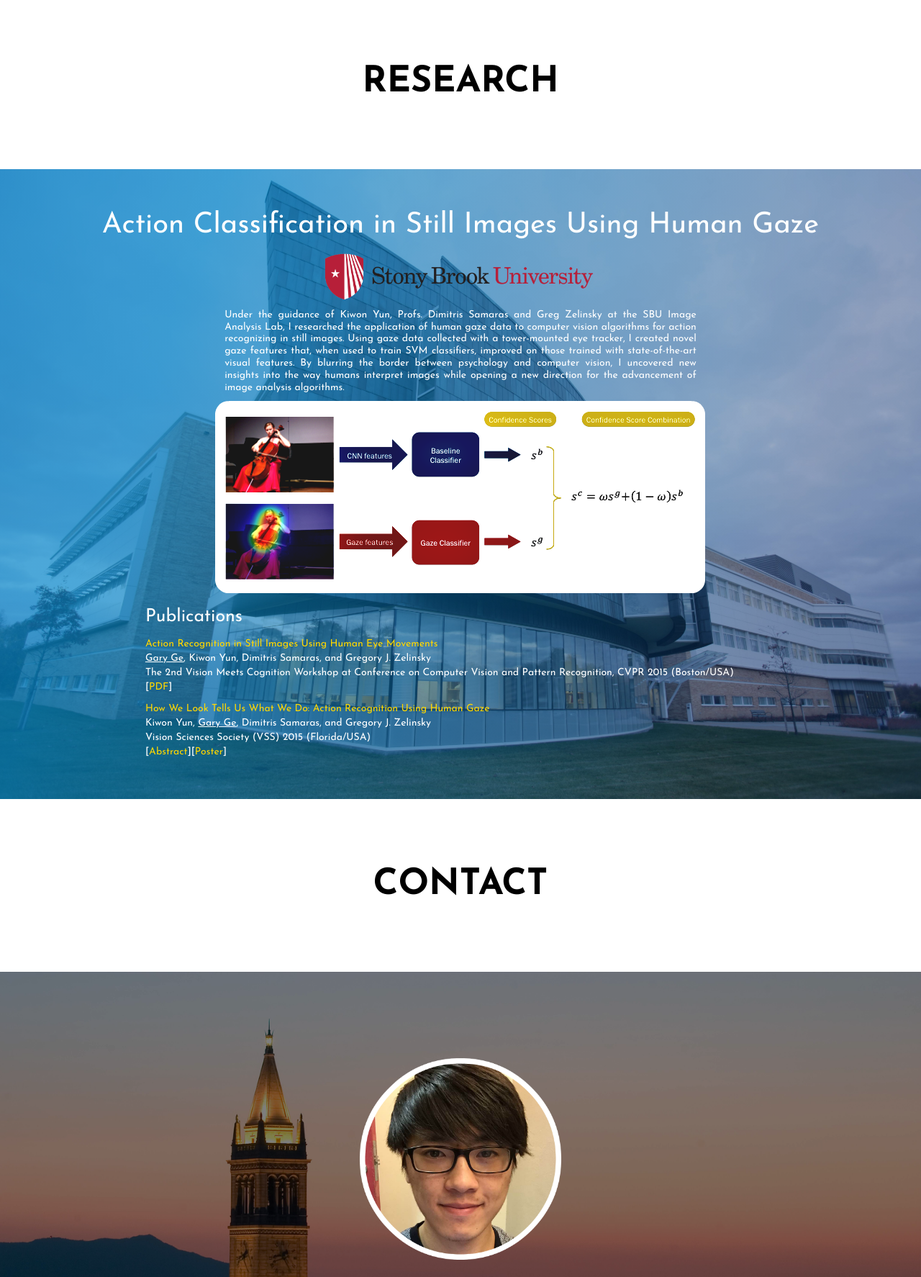
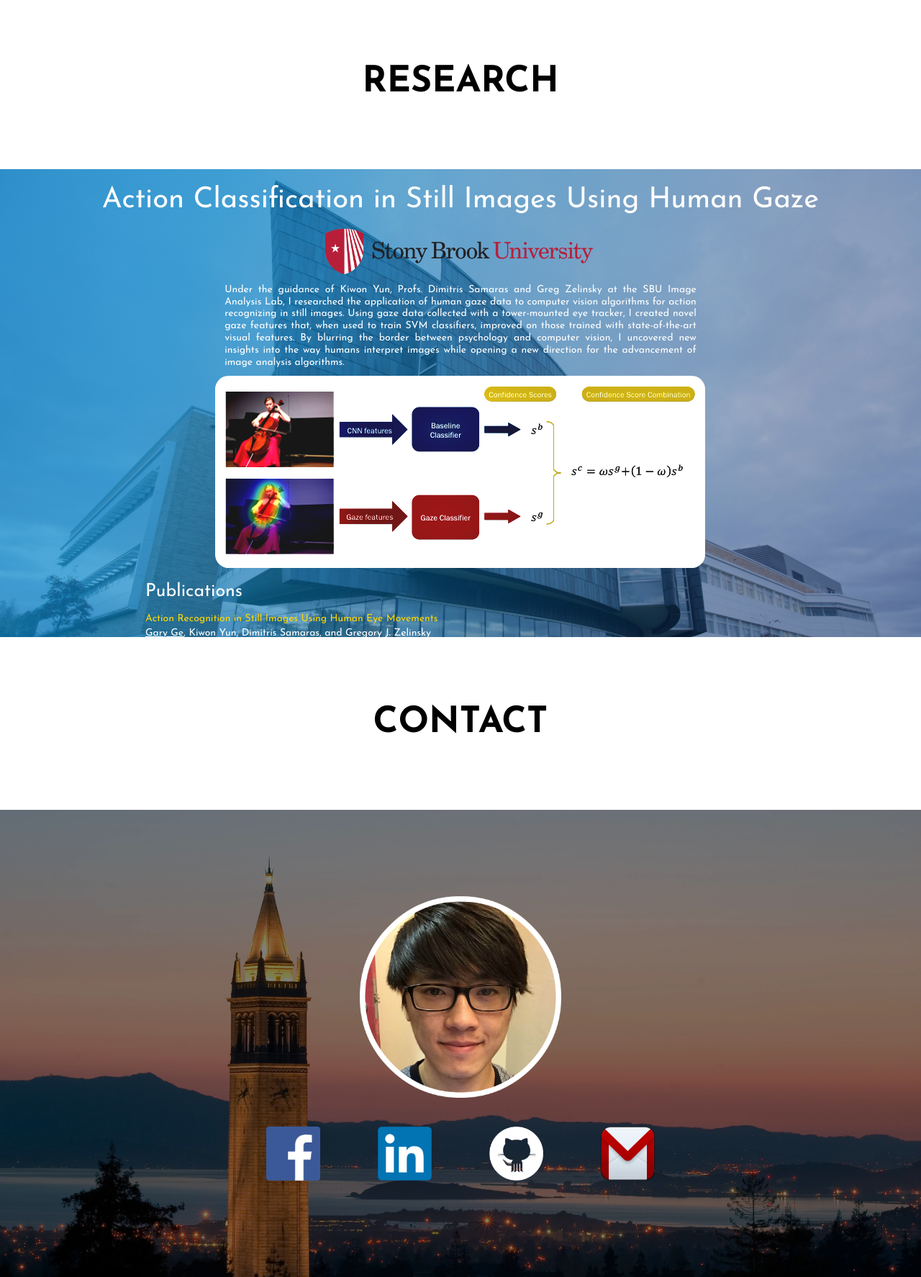
Before and after one commit to garyliangge/GaryGe, a PHP site: page / in a window 1280 px wide. Shown: the part 1545-3319 px from the top of the page at 72% size. Run offline with PHP 8.4, Linux system fonts and the light colour scheme; some libraries are stand-ins or nearby versions.

Commit message:
Dynamic adjustment of research section size upon resize

```diff
--- a/index.html
+++ b/index.html
@@ -16,7 +16,8 @@
       <script src="javascripts/main.js"></script>
 
       <meta name="viewport" content="width=device-width, initial-scale=1, user-scalable=no">
-      <link href='https://fonts.googleapis.com/css?family=Roboto:400,700,900|Josefin+Sans:400,700|Quicksand:400,700' rel='stylesheet' type='text/css'>  </head>
+      <link href='https://fonts.googleapis.com/css?family=Roboto:400,700,900|Josefin+Sans:400,700|Quicksand:400,700' rel='stylesheet' type='text/css'>
+  </head>
   <body id="body">
 
       <!---Nav Section-------->
@@ -75,9 +76,11 @@
                       </div>
                       <div class="proj_body">
                           <img class="proj_picture" src="images/projects/garyge.png">
+                          <div class="proj_description">
                               <br>You're at my personal website right now! This was the my first foray into web
                               development and  contains links to my resume and other relevant documents, descriptions
                               of my projects and research, and contact information.
+                          </div>
                       </div>
                   </div>
                   <div class="proj">
@@ -86,6 +89,7 @@
                       </div>
                       <div class="proj_body">
                           <img class="proj_picture" src="images/projects/pleasetutorme.png">
+                          <div class="proj_description">
                               <br>PleaseTutorMe is a web application designed to bring available tutors to clients
                               within minutes. Users create an account and can find tutors by searching for subjects,
                               or offer to tutor others by listing subjects they are qualified to teach. A Google Maps
@@ -93,6 +97,7 @@
                               When users request a tutoring session, the tutor is notified via text using Twilio; when
                               the tutor accepts, the user is likewise notified.
                               <p>Created at HackingEDU 2015 in San Mateo, CA.</p>
+                          </div>
                       </div>
                   </div>
               </div>
@@ -106,7 +111,7 @@
 
       <div class='section' id="research_body">
           <div id="filter-blue">
-              <div class='content' Style="color: white;">
+              <div id="action_classification" Style="color: white;">
                   <div id="research_title" Style="text-align: center; font-size: 40px; display: table;">
                       Action Classification in Still Images Using Human Gaze
                   </div>
@@ -136,10 +141,10 @@
                           <div Style="color: gold;">How We Look Tells Us What We Do: Action Recognition Using Human Gaze</div>
                           Kiwon Yun, <u>Gary Ge</u>, Dimitris Samaras, and Gregory J. Zelinsky
                           <br>Vision Sciences Society (VSS) 2015 (Florida/USA)
-                          <br>[<a href="documents/VSS_Abstract.pdf" Style="color: gold;" target="_blank">Abstract</a>][<a href="documents/VSS_Poster.pdf" Style="color: gold;" target="_blank">Poster</a>]
+                          <br>[<a href="documents/VSS_Abstract.pdf" Style="color: gold;" target="_blank">Abstract</a>]
+                              [<a href="documents/VSS_Poster.pdf" Style="color: gold;" target="_blank">Poster</a>]
                       </p>
                   </div>
-
               </div>
           </div>
       </div>
--- a/javascripts/main.js
+++ b/javascripts/main.js
@@ -1,8 +1,8 @@
 $(document).ready(function()
 {
-
   window.onresize = checkResize;
   $(window).scroll(onScroll);
+  checkResize();
 
   $("#navbar > ul > li > a").click(function(e) {
     // Prevent a page reload when a link is pressed
@@ -21,16 +21,13 @@
   $("#menulist > li > a").click(function(e) {
     // Prevent a page reload when a link is pressed
     e.preventDefault();
-
     onMenuClicked();
     // Call the scroll function
     goToByScroll(this.id.replace("menu_", ""));
   });
-
-  checkResize();
-
 });
 
+// Variables for menu behavior
 var menu_selected = false;
 var last_y = 0;
 
@@ -52,17 +49,15 @@
     $('#nav').removeClass("transparent");
     $('#nav').addClass("opaque");
   }
-
-  //Check active section
+  // Check active section
   var scrollPos = Math.floor($(document).scrollTop());
-
   $("#navbar a").each(function() {
     refId = "#".concat(this.id.replace("link", ""));
     refSecId = "#".concat(this.id.replace("link", "_body"))
     var refElem = $(refId);
     var refSecElem = $(refSecId);
     if (Math.floor(refElem.position().top) <= scrollPos &&
-      Math.floor(refElem.position().top + refElem.height() + refSecElem.height()) > scrollPos) {
+        Math.floor(refElem.position().top + refElem.height() + refSecElem.height()) > scrollPos) {
       $("#navbar > ul > li > a").removeClass("viewing");
       $(this).addClass("viewing");
     } else {
@@ -74,41 +69,44 @@
 function checkResize() {
   width = window.innerWidth;
   height = window.innerHeight;
-  // alert("Ratio: " + (width/height) + " Width: " + width);
-  if ((width/height) < 1.5) {
-
-    document.getElementById("flowchart").style.display = "none";
-    document.getElementById("sbu_logo").style.width = width*.6+"px";
-    document.getElementById("research_description").style.width = width*.9+"px";
-    document.getElementById("publications").style.width = width*.9+"px";
-
-  } else {
-
-    document.getElementById("flowchart").style.display = "table";
-    document.getElementById("sbu_logo").style.width = width*.3+"px";
-    document.getElementById("research_description").style.width = width*.52+"px";
-    document.getElementById("publications").style.width = width*.7+"px";
-
-  }
-
-  //toggle navbar formats
+  // Toggle navbar formats
   if((width/height) < 1) {
     document.getElementById("navlist").style.display = "none";
     document.getElementById("nav-menu").style.display = "inline";
   } else {
     document.getElementById("navlist").style.display = "inline";
     document.getElementById("nav-menu").style.display = "none";
-    //Close dropdown menu, if open
+    // Close menu, if open
     menu_selected = true;
     onMenuClicked();
   }
+  // Toggle chevron display
+  document.getElementById("chevron").style.display = (width/height) < 1 ? "none" : "table";
 
-  //toggle chevron display
-  document.getElementById("chevron").style.display = (width/height) < 1 ? "none" : "table";
+  // Adjust research section elements
+  if ((width/height) < 1.5) {
+    document.getElementById("flowchart").style.display = "none";
+    document.getElementById("sbu_logo").style.width = width*.6+"px";
+    document.getElementById("research_description").style.width = width*.9+"px";
+    document.getElementById("publications").style.width = width*.9+"px";
+  } else {
+    document.getElementById("flowchart").style.display = "table";
+    document.getElementById("sbu_logo").style.width = width*.3+"px";
+    document.getElementById("research_description").style.width = width*.52+"px";
+    document.getElementById("publications").style.width = width*.7+"px";
+  }
+
+  // Set research section height
+  research_height = Number($('#action_classification').css('height').replace("px", ""));
+  document.getElementById("research_body").style.height = (research_height + 30) + "px";
+  document.getElementById("action_classification").style.marginTop = "15px";
+  // alert("Green_section: " + $('#action_classification').css('height').replace("px", "") + " Research_body: " + document.getElementById("research_body").style.height);
+
+
 }
 
 function onMenuClicked() {
-
+  // Set menu item colors
   $("#navbar a").each(function() {
     menuItemID = "menu_" + this.id;
     if ($(this).hasClass('viewing')) {
@@ -117,7 +115,7 @@
       document.getElementById(menuItemID).style.color = "black";
     }
   });
-
+  // Change format when menu is selected/deselcted
   if(menu_selected) {
     $('body').removeClass("noscroll");
     $('#menu').addClass("collapsed");
@@ -131,5 +129,4 @@
     $('#nav').addClass("hold-opaque");
     menu_selected = true;
   }
-
 }
--- a/stylesheets/gary_style.css
+++ b/stylesheets/gary_style.css
@@ -173,7 +173,6 @@
   position: absolute;
   left: 0px;
   top: 0px;
-  /*background: linear-gradient(90deg, rgba(138, 120, 5, 0.560784) 10%, rgba(250, 250, 113, 0.139216) 90%);*/
   background-color: rgba(255, 255, 255, .1);
 }
 
@@ -197,7 +196,6 @@
   font-size: 18px;
   text-align: center;
   margin-top: 0vh;
-  background-color: rgba(0, 0, 0, 0);
   padding: 8px 35px;
   border: 3px solid white;
   font-family: 'Quicksand';
@@ -309,7 +307,6 @@
 	-moz-background-size: cover;
 	-o-background-size: cover;
 	background-size: cover;
-  height: 875px;
   /*overflow: visible;*/
 }
 
@@ -323,11 +320,12 @@
   background: linear-gradient(110deg, rgba(0, 130, 200, 0.7) 20%, rgba(10, 40, 100, 0.40) 80%);
 }
 
-.content{
+div#action_classification{
   display: table;
   margin-left: auto;
   margin-right: auto;
-  margin-top: 50px;
+  margin-top: 0px;
+  /*margin-top: 50px;*/
 }
 
 
@@ -348,7 +346,6 @@
   position: absolute;
   left: 0px;
   top: 0px;
-  /*background: linear-gradient(90deg, rgba(138, 120, 5, 0.560784) 10%, rgba(250, 250, 113, 0.139216) 90%);*/
   background-color: rgba(0, 0, 0, .5)
 }
 
```
Lines whose indentation alone changed are shown as unchanged.
